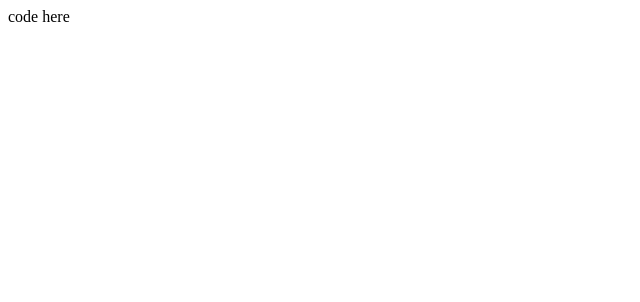
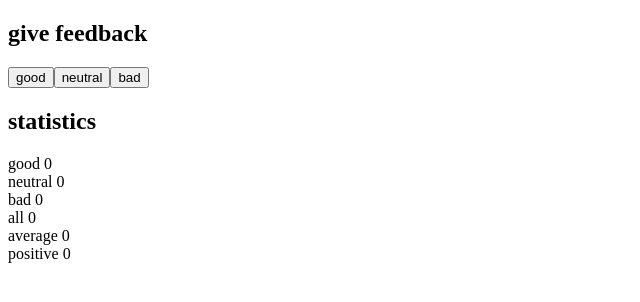
Before and after one commit to carlsylvan/fullstackopen-part1, a React (Vite) app in the folder unicafe/: page / in a window 1280 px wide. Shown: the top 302 px of the page, without its empty margins (0-640 px from the left). Built offline with nearby package versions, Linux system fonts and the light colour scheme.

Commit message:
1.7: unicafe step 2

```diff
--- a/unicafe/src/App.jsx
+++ b/unicafe/src/App.jsx
@@ -6,10 +6,63 @@ const App = () => {
   const [neutral, setNeutral] = useState(0)
   const [bad, setBad] = useState(0)
 
+  const handleClick = (setFeedback) => {
+    setFeedback(prev => prev + 1)
+  }
+
+ const countAll = () => {
+      return good + neutral + bad
+  }
+
+   const countAverage = () => {
+    const goodScore = 1
+    const neutralScore = 0
+    const badScore = -1
+
+    const totalScore = good + neutral + bad
+
+    if (totalScore === 0) {
+      return 0
+    }
+
   return (
-    <div>
-      code here
+    good * goodScore +
+    neutral * neutralScore +
+    bad * badScore
+  ) / totalScore
+  }
+
+
+  const positivePercentage = () => {
+
+    const totalScore = good + neutral + bad
+
+    if (totalScore === 0) return 0
+
+    return (good / totalScore) * 100
+  }
+
+
+  return (
+    <>
+    <div id="feedback">
+        <h2>give feedback</h2>
+
+      <button onClick={() => handleClick(setGood)}>good</button>
+      <button onClick={() => handleClick(setNeutral)}>neutral</button>
+      <button onClick={() => handleClick(setBad)}>bad</button>
     </div>
+
+    <div id="statistics">
+          <h2>statistics</h2>
+      <div>good {good}</div>
+      <div>neutral {neutral}</div>
+      <div>bad {bad}</div>
+      <div>all {countAll()}</div>
+      <div>average {countAverage()}</div>
+      <div>positive {positivePercentage()}</div>
+    </div>
+    </>
   )
 }
 
```
